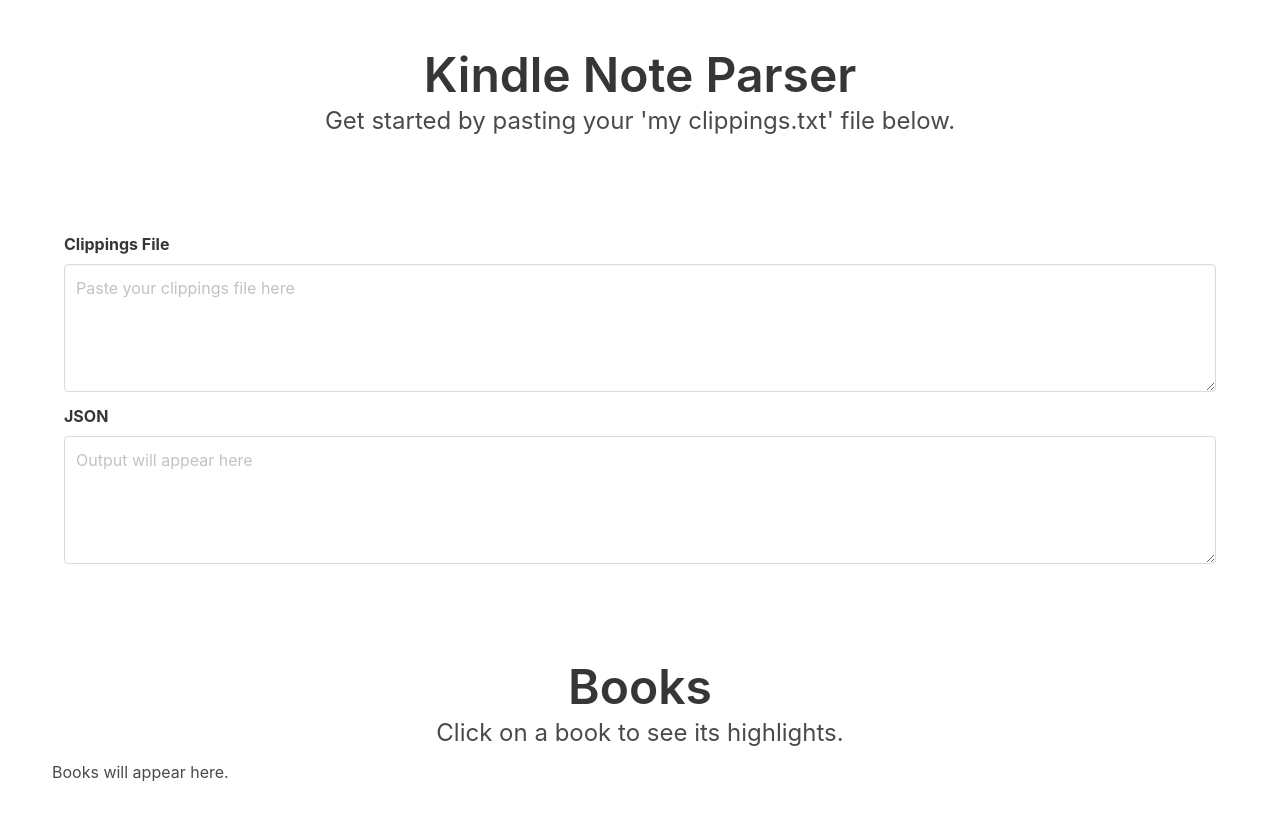
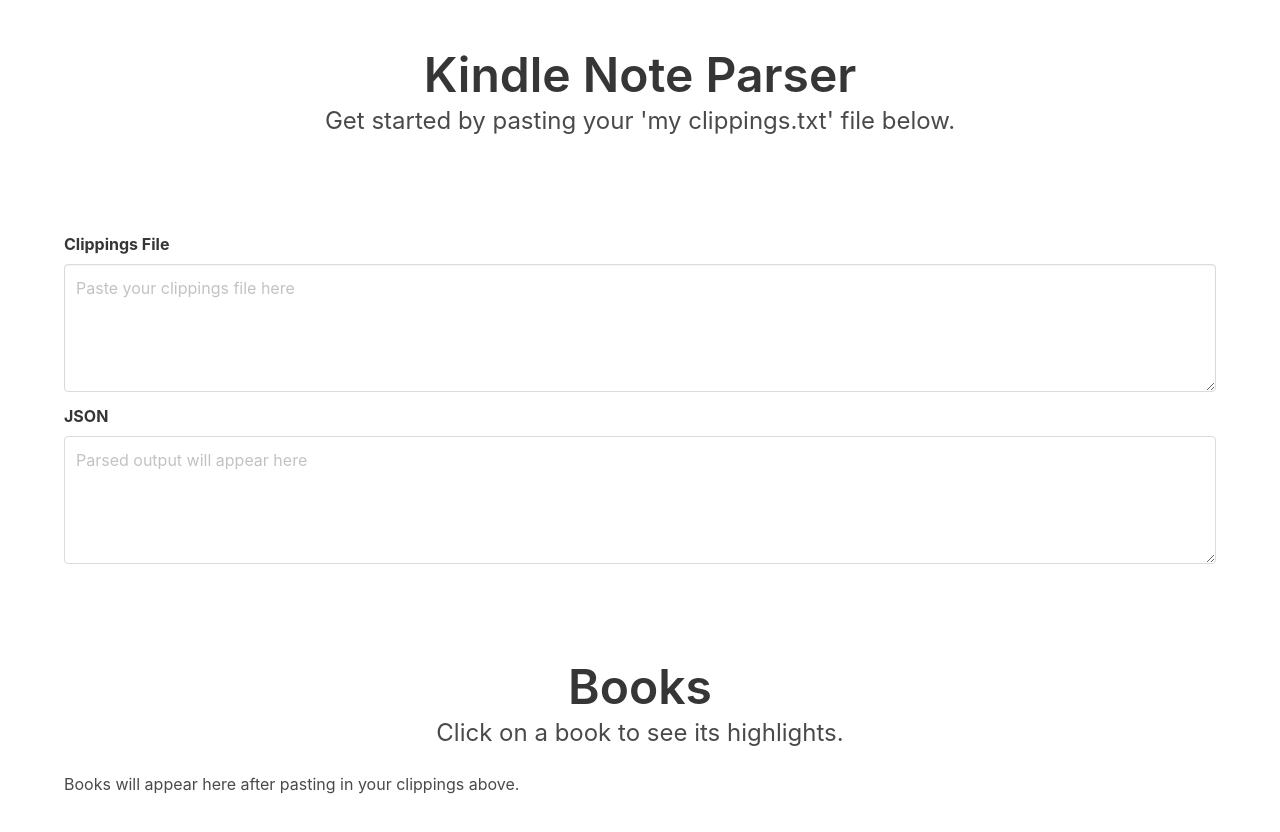
Before and after one commit to harmolipi/parse-kindle-clippings, a Next.js app: page / in a window 1280 px wide. Shown: the top 832 px of the page. Built offline with nearby package versions, Linux system fonts and the light colour scheme.

Commit message:
Clarified and formatted output

```diff
--- a/components/DisplayBooks.js
+++ b/components/DisplayBooks.js
@@ -5,7 +5,7 @@
   if (Object.keys(books).length > 0) {
     return <BookList books={books} />;
   } else {
-    return <p>Books will appear here.</p>;
+    return <p>Books will appear here after pasting in your clippings above.</p>;
   }
 };
 
--- a/pages/index.js
+++ b/pages/index.js
@@ -35,7 +35,7 @@
               <div className="control">
                 <textarea
                   className="textarea"
-                  placeholder="Output will appear here"
+                  placeholder="Parsed output will appear here"
                   value={
                     value.clippings.length > 0
                       ? JSON.stringify(value.clippings, null, 2)
@@ -55,7 +55,7 @@
             <p className="subtitle is-4 has-text-centered">
               Click on a book to see its highlights.
             </p>
-            <div className="columns is-multiline">
+            <div className="block">
               <DisplayBooks books={value.books} />
             </div>
           </main>
```
